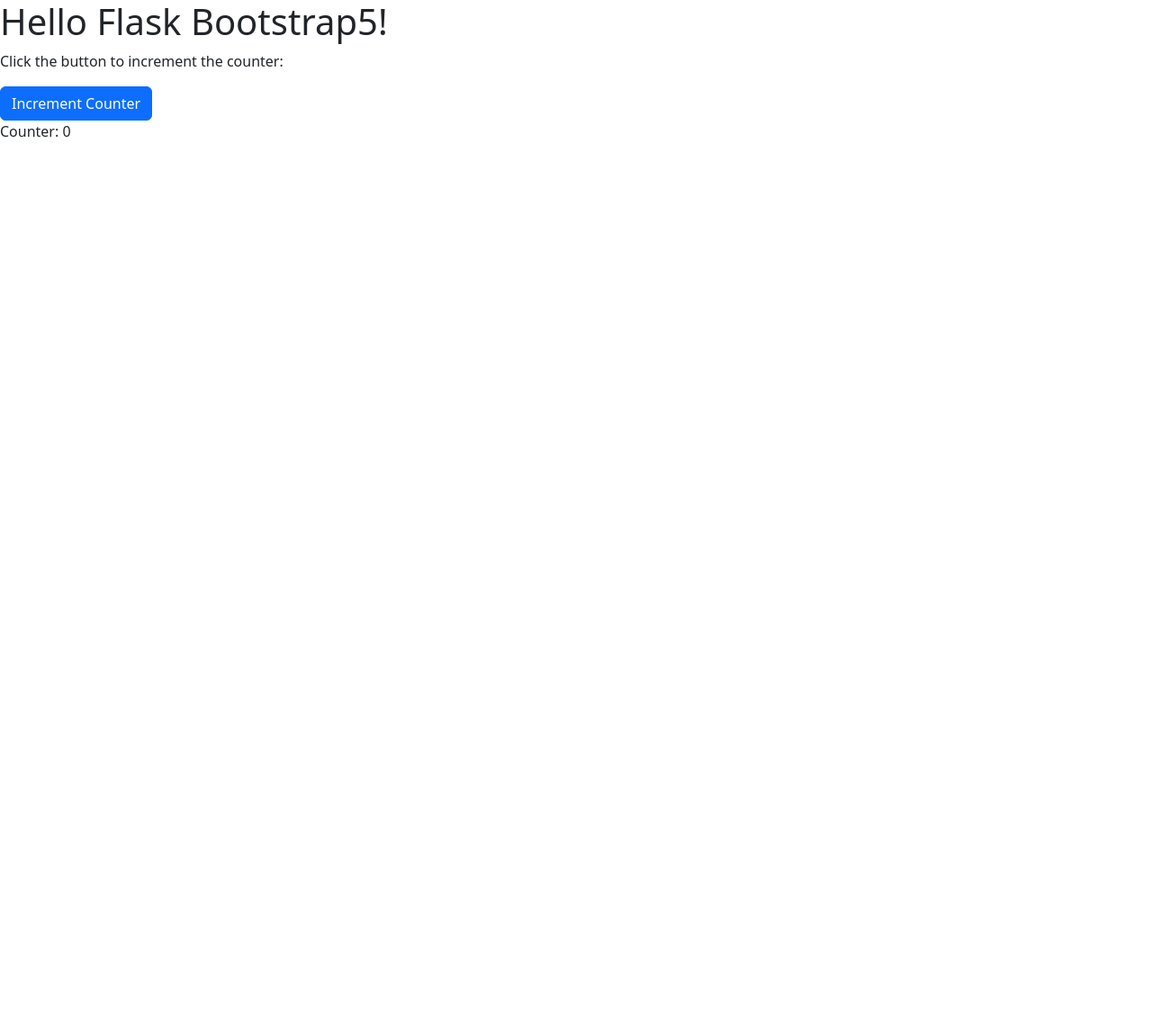
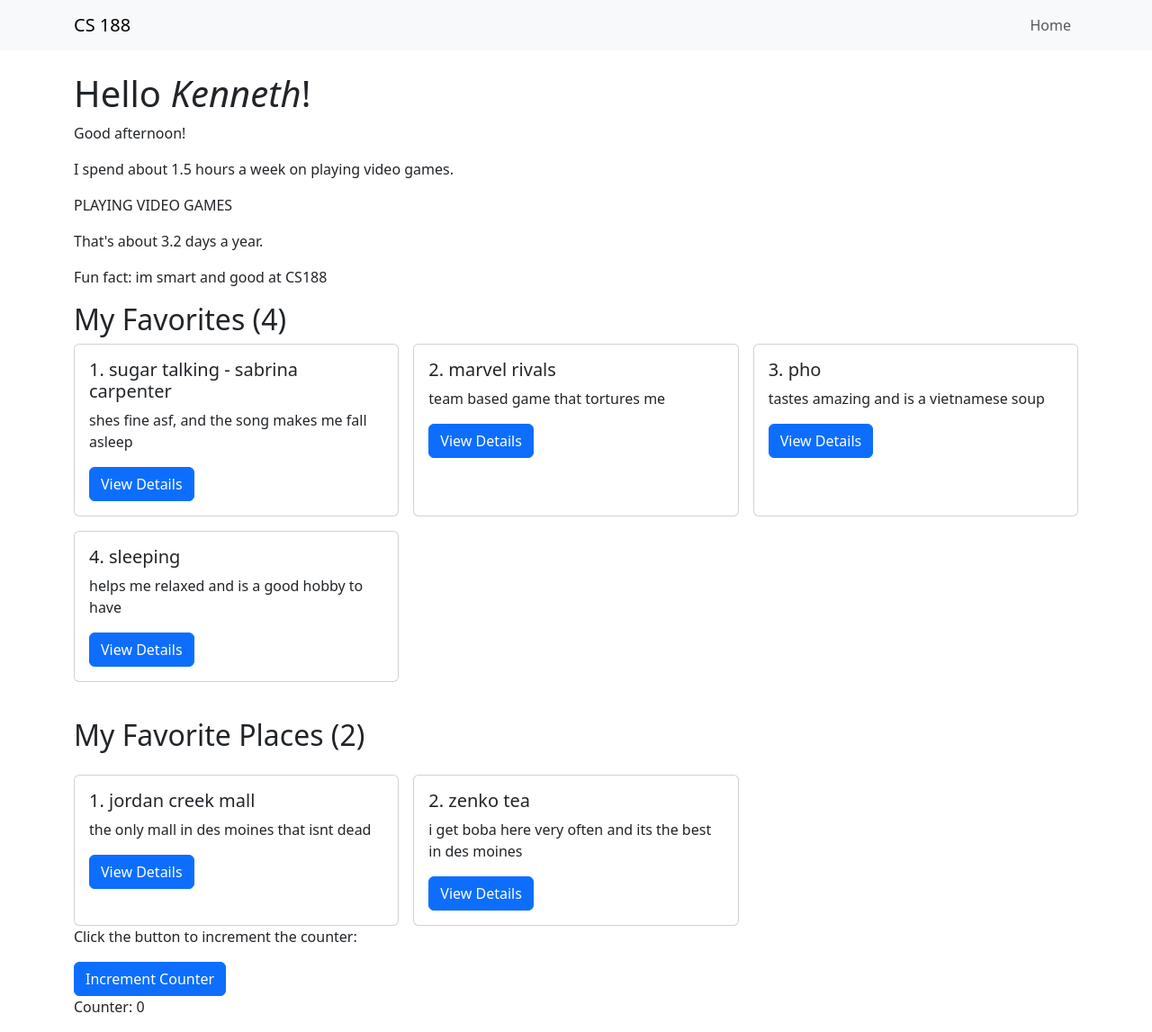
Before and after one commit to k3nnxth/azure-web-app, a Flask app: page / in a window 1280 px wide. Shown: the whole page at 90% size. Before the commit the page ends 152 px from the top, so only its background shows below. Run offline with Flask 3, Linux system fonts and the light colour scheme; some libraries are stand-ins or nearby versions.

Commit message:
finished part 1

```diff
--- a/src/azure_web_app/app.py
+++ b/src/azure_web_app/app.py
@@ -1,18 +1,52 @@
-from flask import Flask, render_template
+from flask import Flask, abort, render_template
+from datetime import datetime
+favs = [
+    {"id": 1, "title": "sugar talking - sabrina carpenter", "why": "shes fine asf, and the song makes me fall asleep"},
+    {"id": 2, "title": "marvel rivals", "why": "team based game that tortures me"},
+    {"id": 3, "title": "pho", "why": "tastes amazing and is a vietnamese soup"},
+    {"id": 4, "title": "sleeping", "why": "helps me relaxed and is a good hobby to have"},
+]
 
+favoritePlaces = [
+    {"id": 1, "title": "jordan creek mall", "why": "the only mall in des moines that isnt dead"},
+    {"id": 2, "title": "zenko tea", "why": "i get boba here very often and its the best in des moines"},
+]
+def favorite_detail(favorite_id: int):
+    for favorite in favs:
+        if favorite["id"] == favorite_id:
+            return render_template("favorite.html", favorite=favorite)
+    abort(404)
+
+def favoritePlaces_detail(favorite_id: int):
+    for favorite in favoritePlaces:
+        if favorite["id"] == favorite_id:
+            return render_template("favoriteplaces.html", favorite=favorite)
+    abort(404)
+
+
+def setup_routes(app):
+    app.route("/")(index)
+    app.route("/favorites/<int:favorite_id>")(favorite_detail)
+    app.route("/favoriteplaces/<int:favorite_id>")(favoritePlaces_detail)
 
 def create_app():
     app = Flask(__name__)
     setup_routes(app)
     return app
 
+def index():
+    return render_template(
+        "index.html",
+        favorites = favs,
+        favoritePlaces = favoritePlaces,
+        name="<em>Kenneth</em>",
+        hobby="playing video games",
+        hours_per_week=1.5,  # roughly how many hours a week you spend on it
+        hour=datetime.now().hour,
+        show_counter=True,
+        fun_fact="im smart and good at CS188"  # a fun fact about yourself
+    )
 
-def index():
-    return render_template("index.html", name="Flask Bootstrap5")
-
-
-def setup_routes(app):
-    app.route("/")(index)
 
 
 def run_app(debug: bool = True) -> None:
--- /dev/null
+++ b/src/azure_web_app/templates/base.html
@@ -0,0 +1,35 @@
+<!DOCTYPE html>
+<html lang="en">
+  <head>
+    <meta charset="utf-8" />
+    <meta name="viewport" content="width=device-width, initial-scale=1" />
+    <title>{% block title %}My App{% endblock %}</title>
+    <link
+      href="https://cdn.jsdelivr.net/npm/bootstrap@5.3.3/dist/css/bootstrap.min.css"
+      rel="stylesheet"
+      integrity="sha384-QWTKZyjpPEjISv5WaRU9OFeRpok6YctnYmDr5pNlyT2bRjXh0JMhjY6hW+ALEwIH"
+      crossorigin="anonymous"
+    />
+  </head>
+  <body>
+    <nav class="navbar navbar-expand bg-body-tertiary mb-4">
+      <div class="container">
+        <a class="navbar-brand" href="{{ url_for('index') }}">CS 188</a>
+        <div class="navbar-nav">
+          <a class="nav-link" href="{{ url_for('index') }}">Home</a>
+        </div>
+      </div>
+    </nav>
+
+    <main class="container">
+      {% block content %}{% endblock %}
+    </main>
+
+    <script
+      src="https://cdn.jsdelivr.net/npm/bootstrap@5.3.3/dist/js/bootstrap.bundle.min.js"
+      integrity="sha384-YvpcrYf0tY3lHB60NNkmXc5s9fDVZLESaAA55NDzOxhy9GkcIdslK1eN7N6jIeHz"
+      crossorigin="anonymous"
+    ></script>
+    {% block scripts %}{% endblock %}
+  </body>
+</html>
--- a/src/azure_web_app/templates/index.html
+++ b/src/azure_web_app/templates/index.html
@@ -1,24 +1,60 @@
 <!DOCTYPE html>
 <html lang="en">
-  <head>
-    <!-- Set the charset -->
-    <meta charset="utf-8" />
-    <!-- Metadata to tell the browser that this document is reponsive -->
-    <meta name="viewport" content="width=device-width, initial-scale=1" />
-    <title>Hello</title>
-    <!-- Include boostrap 5, copied from their website:  https://getbootstrap.com/docs/5.3/getting-started/introduction/-->
-    <link
-      href="https://cdn.jsdelivr.net/npm/bootstrap@5.3.3/dist/css/bootstrap.min.css"
-      rel="stylesheet"
-      integrity="sha384-QWTKZyjpPEjISv5WaRU9OFeRpok6YctnYmDr5pNlyT2bRjXh0JMhjY6hW+ALEwIH"
-      crossorigin="anonymous"
-    />
-  </head>
   <body>
-    <main>
+    <!-- This is an HTML comment -->
+    {# This is a Jinja comment #}
+
+    {% extends "base.html" %}
+
+    {% block title %}Home{% endblock %}
+
+    {% block content %}
+      <h1>Hello {{ name | safe}}!</h1>
+      <main>
       <!-- Simple jinja templating. In your render_html, you can do variable substitution here. -->
-      <h1>Hello {{ name }}!</h1>
-
+       {% if hour < 12 %}
+      <p>Good morning!</p>
+      {% elif hour < 18 %}
+        <p>Good afternoon!</p>
+      {% else %}
+        <p>Good evening!</p>
+      {% endif %}
+      <p>I spend about {{ hours_per_week }} hours a week on {{ hobby }}.</p>
+      <p>{{ hobby | upper }}</p>
+      <p>That's about {{ (hours_per_week * 52 / 24) | round(1) }} days a year.</p>
+      <p>Fun fact: {{ fun_fact | default("No fun fact yet!") }}</p>
+      <h2>My Favorites ({{ favorites | length }})</h2>
+      <div class="row g-3">
+        {% for favorite in favorites %}
+          <div class="col-12 col-md-6 col-lg-4">
+            <div class="card h-100">
+              <div class="card-body">
+                <h5 class="card-title">{{ loop.index }}. {{ favorite.title }}</h5>
+                <p class="card-text">{{ favorite.why }}</p>
+                <a class="btn btn-primary" href="{{ url_for('favorite_detail', favorite_id=favorite.id) }}">View Details</a>
+              </div>
+            </div>
+          </div>
+        {% else %}
+          <p>No favorites yet!</p>
+        {% endfor %}
+      </div>
+      <div class="row g-3 mt-4">
+        <h2>My Favorite Places ({{ favoritePlaces | length }})</h2>
+        {% for favoritePlace in favoritePlaces %}
+          <div class="col-12 col-md-6 col-lg-4">
+            <div class="card h-100">
+              <div class="card-body">
+                <h5 class="card-title">{{ loop.index }}. {{ favoritePlace.title }}</h5>
+                <p class="card-text">{{ favoritePlace.why }}</p>
+                <a class="btn btn-primary" href="{{ url_for('favoritePlaces_detail', favorite_id=favoritePlace.id) }}">View Details</a>
+              </div>
+            </div>
+          </div>
+        {% else %}
+          <p>No favorite places yet!</p>
+        {% endfor %}
+      </div>
       <!-- Javascript demonstration -->
       <div>
         <p>Click the button to increment the counter:</p>
@@ -29,17 +65,10 @@
         <p>Counter: <span id="counter">0</span></p>
       </div>
     </main>
+    {% endblock %}
 
-    <!-- Include the javascript necessary for bootstrap to run.
-     Generally speaking, we include the javascript last, outside of head. This makes the web page
-     load faster the first time, as it doesn't have to download the javascript -->
-    <script
-      src="https://cdn.jsdelivr.net/npm/bootstrap@5.3.3/dist/js/bootstrap.bundle.min.js"
-      integrity="sha384-YvpcrYf0tY3lHB60NNkmXc5s9fDVZLESaAA55NDzOxhy9GkcIdslK1eN7N6jIeHz"
-      crossorigin="anonymous"
-    ></script>
-
-    <!-- Include our  -->
-    <script src="{{ url_for('static', filename='js/button.js') }}"></script>
+    {% block scripts %}
+      <script src="{{ url_for('static', filename='js/button.js') }}"></script>
+    {% endblock %}
   </body>
 </html>
```
Also changed, not shown: src/azure_web_app/templates/favorite.html (added, +9 -0 lines), src/azure_web_app/templates/favoriteplaces.html (added, +9 -0 lines).
